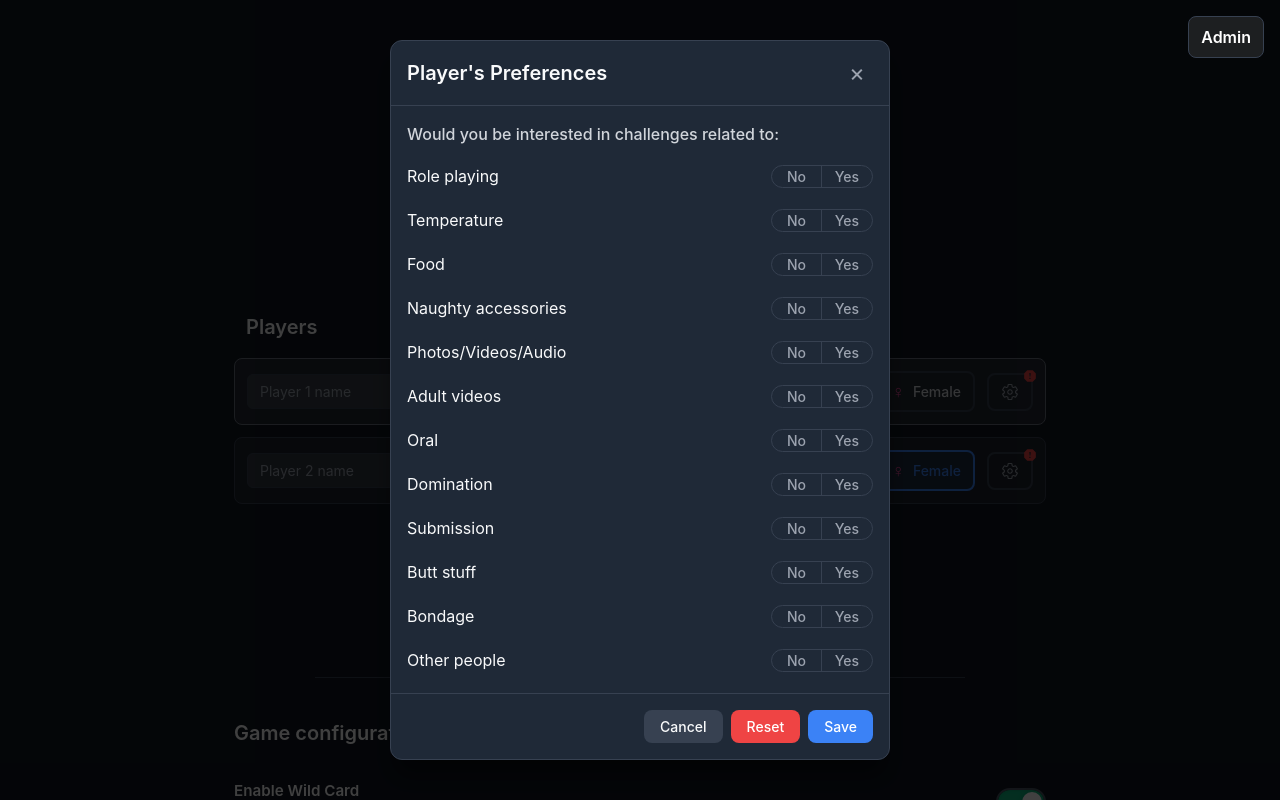
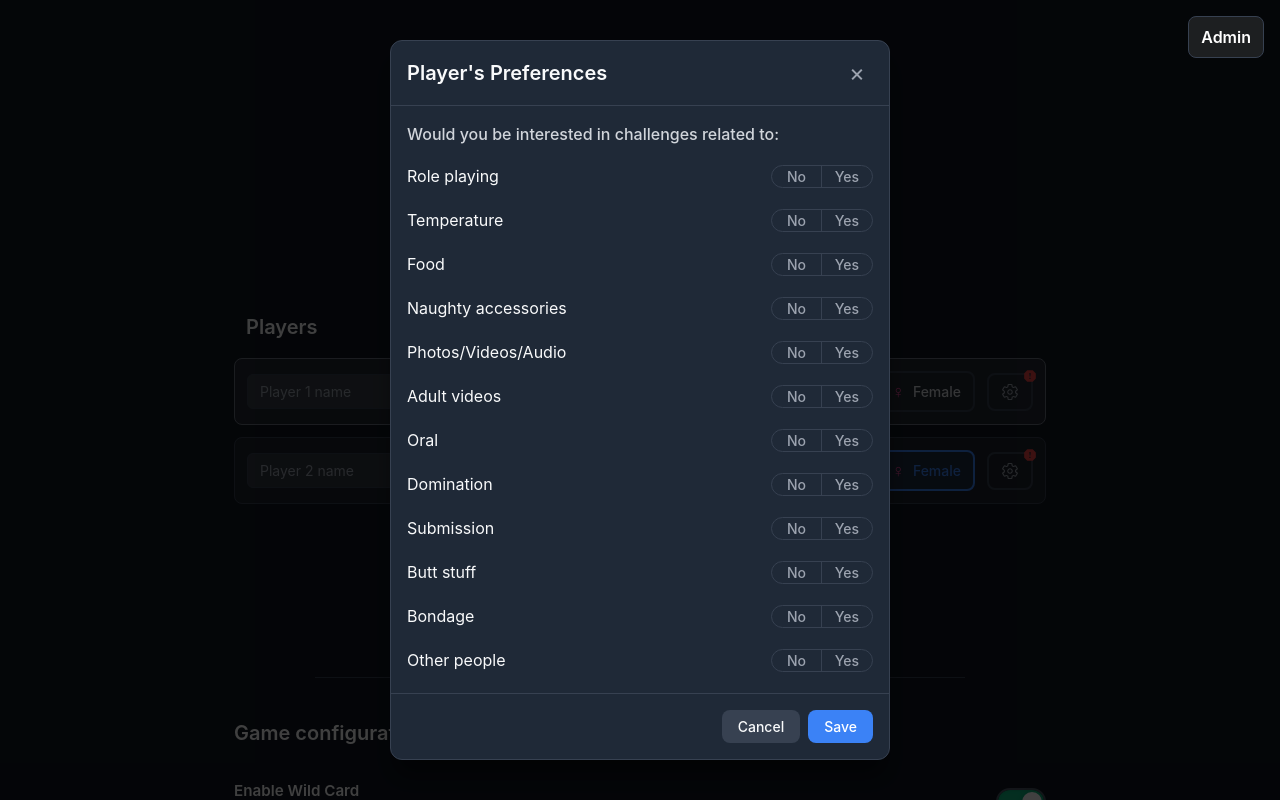
Before and after one commit to mightyeagle5/truth-or-dare, a React (Vite) app: page / in a window 1280 px wide. Both pictures are taken after a click on the button 1010 px from the left and 391 px from the top of the page. Shown: the top 800 px of the page. Built offline with nearby package versions, Linux system fonts and the light colour scheme; no server answers; the database is empty.

Commit message:
fix: Only show Reset button when preferences are actually saved
- Changed condition from checking if savedPreferences object has keys
- Now checks if any preference values are explicitly defined (not undefined)
- Reset button no longer appears when no preferences have been selected

```diff
--- a/src/components/forms/PlayerPreferencesModal.tsx
+++ b/src/components/forms/PlayerPreferencesModal.tsx
@@ -154,7 +154,7 @@ export const PlayerPreferencesModal: React.FC<PlayerPreferencesModalProps> = ({
           >
             Cancel
           </button>
-          {Object.keys(savedPreferences).length > 0 && (
+          {Object.values(savedPreferences).some(val => val !== undefined) && (
             <button
               className={styles.resetButton}
               onClick={handleReset}
```
